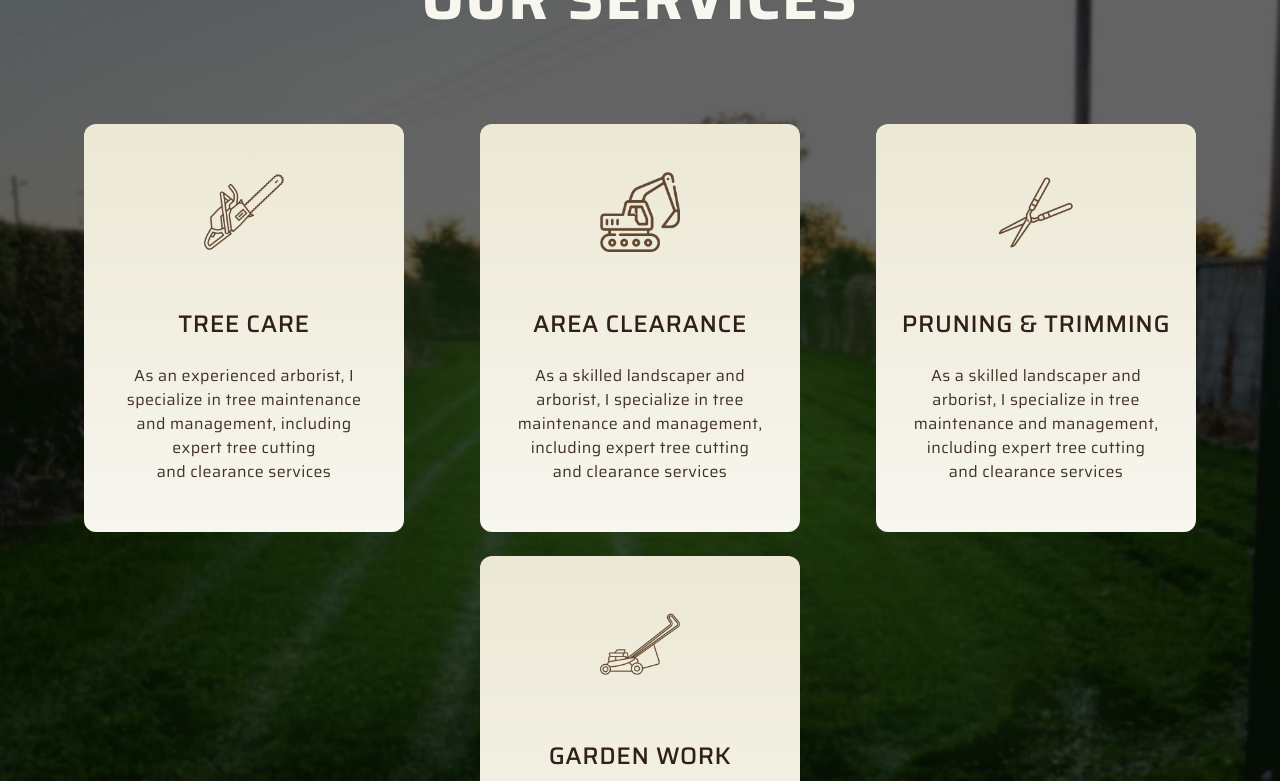
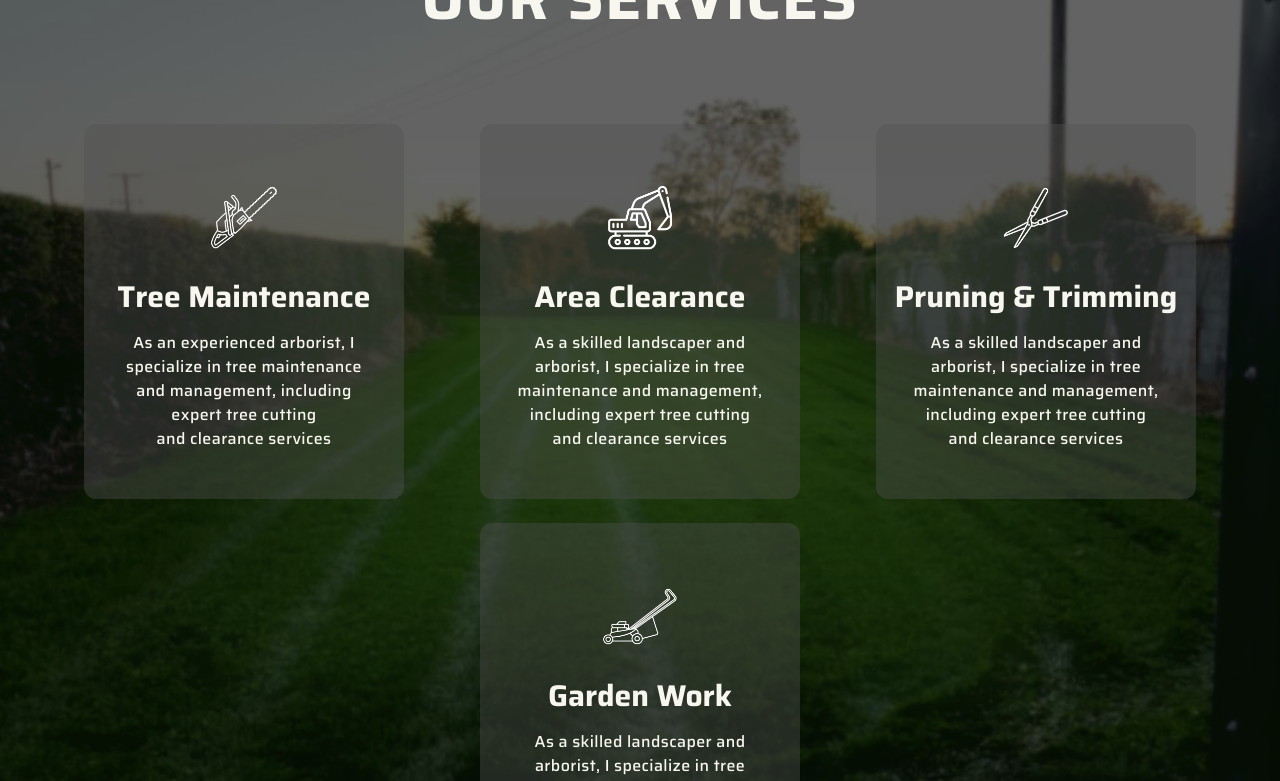
Before and after one commit to KramYengir/treelawn_v2, a Next.js app: page / in a window 1280 px wide. Shown: the part 1580-2361 px from the top of the page. Built offline with nearby package versions, Linux system fonts and the light colour scheme.

Commit message:
revert to dark cards

```diff
--- a/components/ServiceCard.tsx
+++ b/components/ServiceCard.tsx
@@ -14,12 +14,10 @@ const ServiceCard = ({
   description,
 }: ServiceCardProps) => {
   return (
-    <div className="relative grid gap-4 items-start justify-center text-center pb-12 min-w-80 bg-gradient-to-t from-mucky-50 to-mucky-100 rounded-xl">
-      <img src={imgUrl} alt={imgAlt} className="w-20 pt-12 pb-8 mx-auto" />
-      <h3 className="w-80 uppercase text-balance text-2xl text-mucky-950 tracking-wide py-2 font-medium">
-        {title}
-      </h3>
-      <p className="text-balance tracking-wide max-w-64 mx-auto">
+    <div className="relative grid gap-4 items-start justify-center text-center px-2 py-12 max-w-xs bg-neutral-600/40 rounded-xl">
+      <img src={imgUrl} alt={imgAlt} className="w-[30%] mx-auto" />
+      <h3 className="text-balance text-3xl text-mucky-50 font-bold">{title}</h3>
+      <p className="text-balance text-mucky-50 font-medium tracking-wide max-w-64 mx-auto">
         {description}
       </p>
       <div className="absolute inset-0 -z-10 backdrop-blur-md rounded-xl"></div>
--- a/components/Services.tsx
+++ b/components/Services.tsx
@@ -3,28 +3,28 @@ import ServiceCard from "@/components/ServiceCard";
 
 const services = [
   {
-    imgUrl: "/images/chainsaw-brown.png",
+    imgUrl: "/images/chainsaw-zoom.png",
     imgAlt: "simple graphic of a chainsaw",
-    title: "Tree Care",
+    title: "Tree Maintenance",
     description:
       "As an experienced arborist, I specialize in tree maintenance and management, including expert tree cutting and clearance services",
   },
   {
-    imgUrl: "/images/digger-brown.png",
+    imgUrl: "/images/digger-zoom.png",
     imgAlt: "simple graphic of a digger",
     title: "Area Clearance",
     description:
       "As a skilled landscaper and arborist, I specialize in tree maintenance and management, including expert tree cutting and clearance services",
   },
   {
-    imgUrl: "/images/clippers-brown.png",
+    imgUrl: "/images/clippers-zoom.png",
     imgAlt: "simple graphic of a clippers",
     title: "Pruning & Trimming",
     description:
       "As a skilled landscaper and arborist, I specialize in tree maintenance and management, including expert tree cutting and clearance services",
   },
   {
-    imgUrl: "/images/lawnmower-brown.png",
+    imgUrl: "/images/lawnmower-zoom.png",
     imgAlt: "simple graphic of a lawnmower",
     title: "Garden Work",
     description:
```
